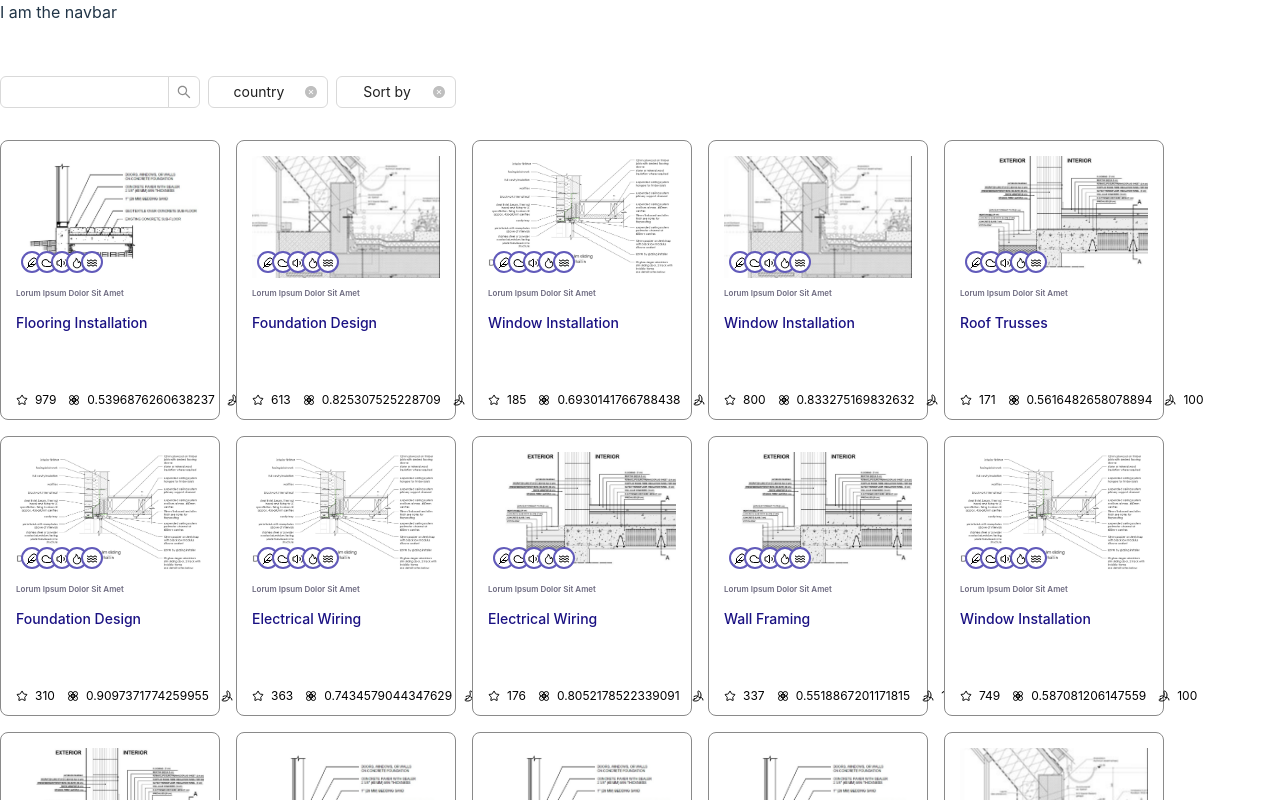
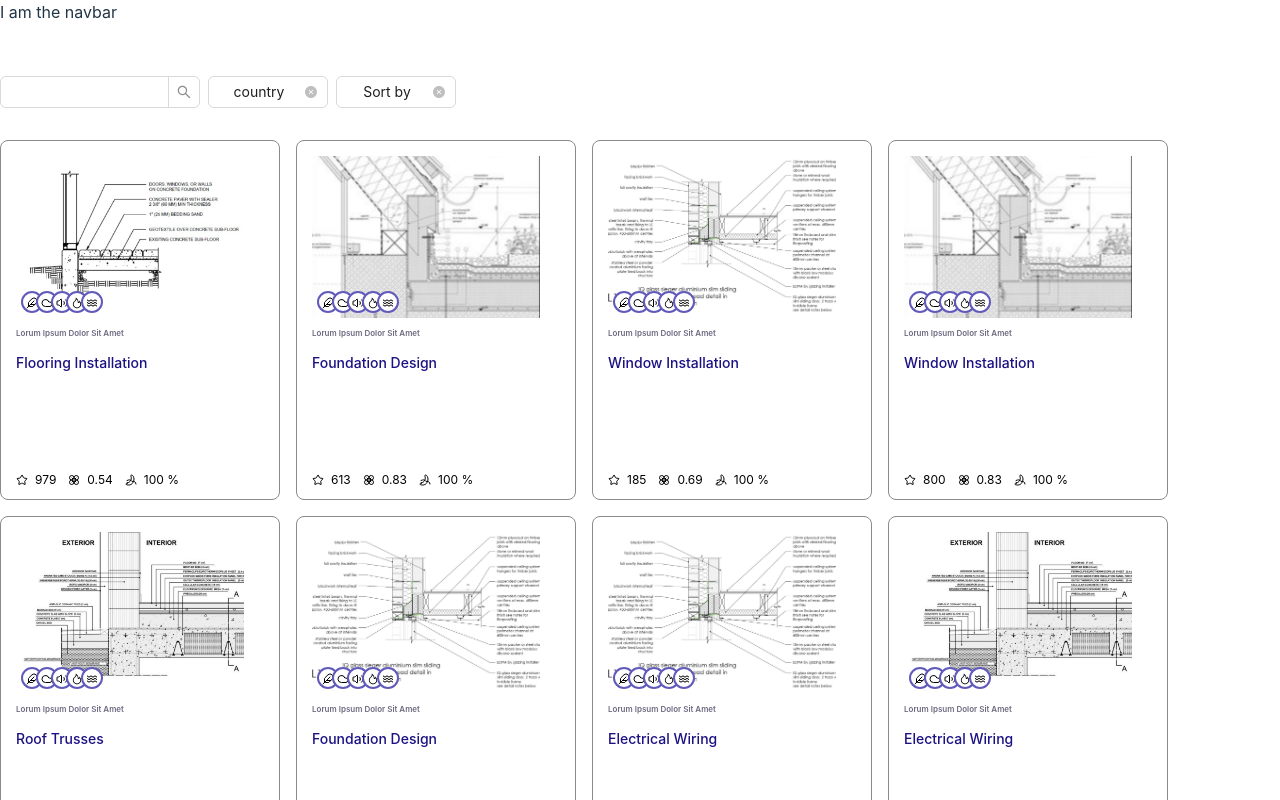
Before and after one commit to imanwarsame/opendetail, a React (Vite) app in the folder client/: page / in a window 1280 px wide. Built offline with nearby package versions, Linux system fonts and the light colour scheme; a web font is replaced by a local one.

Commit message:
detail card styling tweaked

```diff
--- a/client/src/features/search/DetailCard.tsx
+++ b/client/src/features/search/DetailCard.tsx
@@ -47,11 +47,11 @@ export const DetailCard: React.FC<IDetailCardProps> = ({ object, onClick }) => {
 				</div>
 				<div key='enviroment' className='detail-card-quantities-subobject'>
 					<LuFlower />
-					<span>{object.metadata.biogenicRating}</span>
+					<span>{object.metadata.biogenicRating?.toPrecision(2)}</span>
 				</div>
 				<div key='enviroment' className='detail-card-quantities-subobject'>
 					<LuBanana />
-					<span>{100}</span>
+					<span>{`${Math.round((object.metadata ? Object.keys(object.metadata).length / 10 : 0) * 100)} %`}</span>
 				</div>
 			</div>
 		</div>
--- a/client/src/features/search/detailcard.css
+++ b/client/src/features/search/detailcard.css
@@ -8,8 +8,8 @@
 
 .detail-card {
   position: relative;
-  width: 188px;
-  height: 248px;
+  width: 248px;
+  height: 328px;
   border-radius: 8px;
   background-color: #fff;
   padding: 15px;
@@ -31,15 +31,15 @@
 }
 
 .detail-card img {
-  width: 188px;
-  height: 122px;
+  width: 228px;
+  height: 162px;
   object-fit: cover;
 }
 
 .detail-card-img {
   position: relative;
-  width: 188px;
-  height: 122px;
+  width: 228px;
+  height: 162px;
   border-radius: 4px;
 }
 
```
